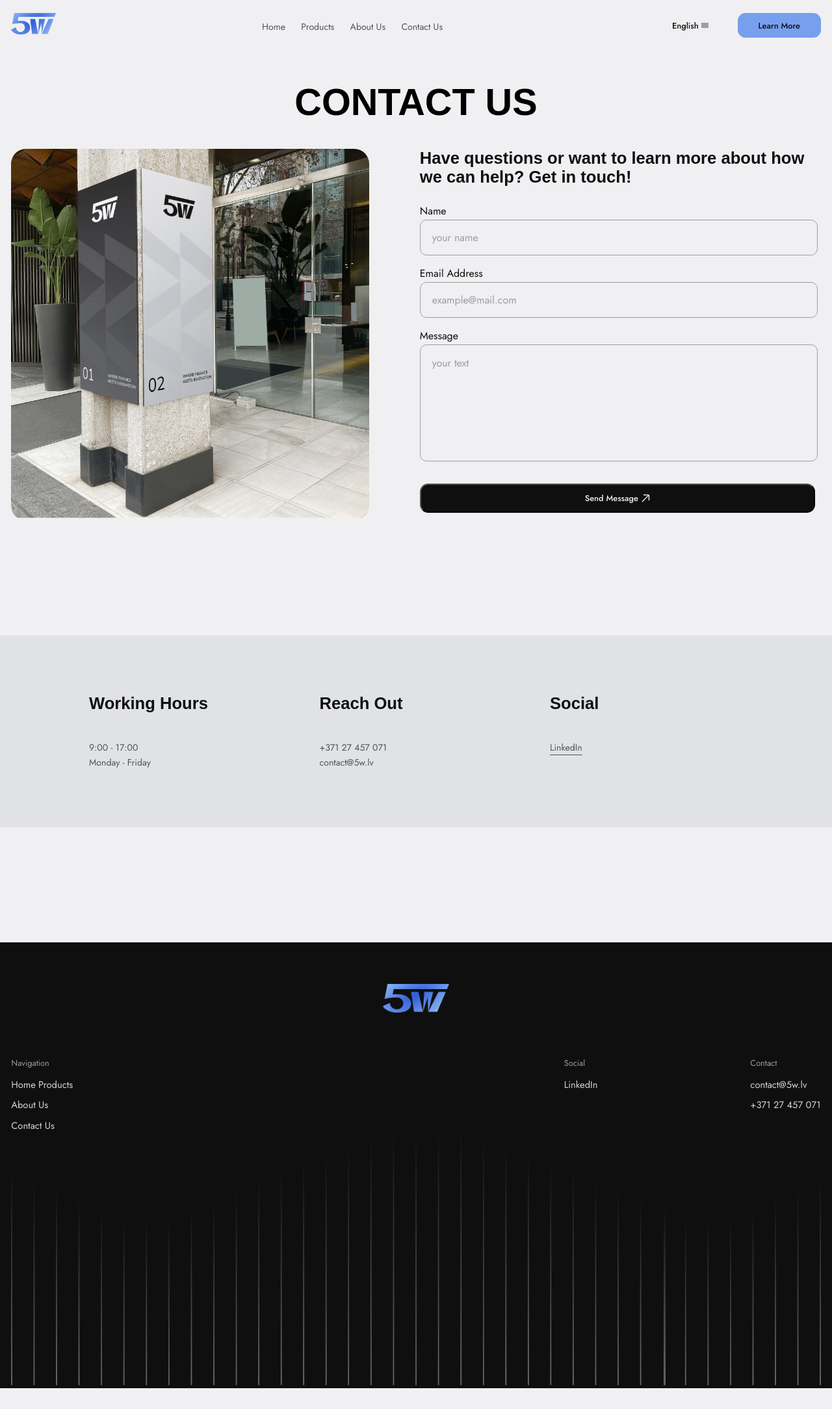
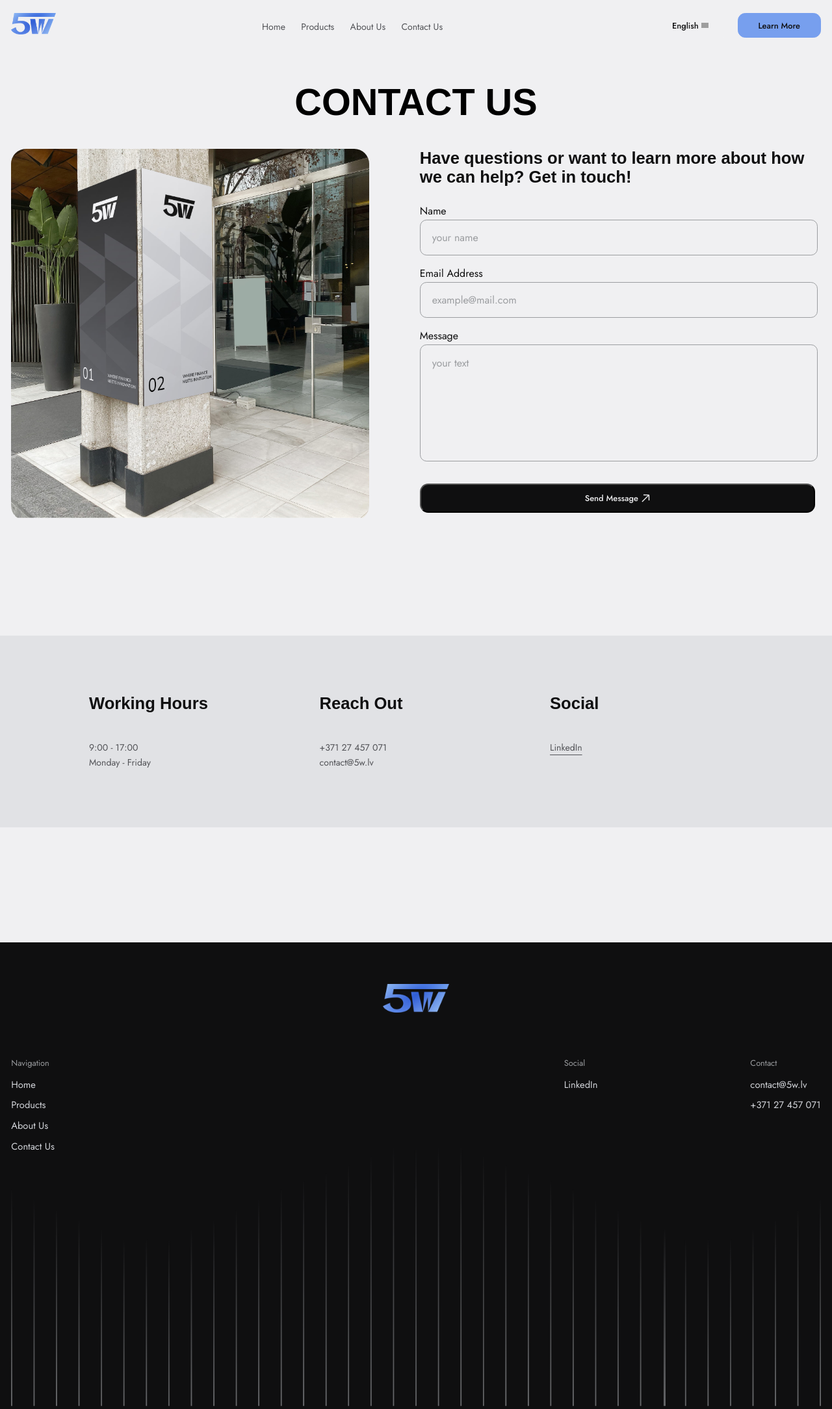
Before and after one commit to amaksix/5w, a Jekyll site: the page built from en/contact.md, in a window 1280 px wide. Shown: the whole page at 65% size. Built offline with Jekyll 4.4.1, drawn with Linux system fonts in a browser that asks for light colours; some web fonts are replaced; before the commit the page ends 2136 px from its top, so only the background shows below that; grey boxes are pictures that could not be loaded.

Commit message:
footer corect now

```diff
--- a/assets/css/footer.css
+++ b/assets/css/footer.css
@@ -80,5 +80,5 @@ footer{
     font-weight: medium;
 }
 .footer-menu-container{
-    width: 8vw;
+    width: 7vw;
 }
```
